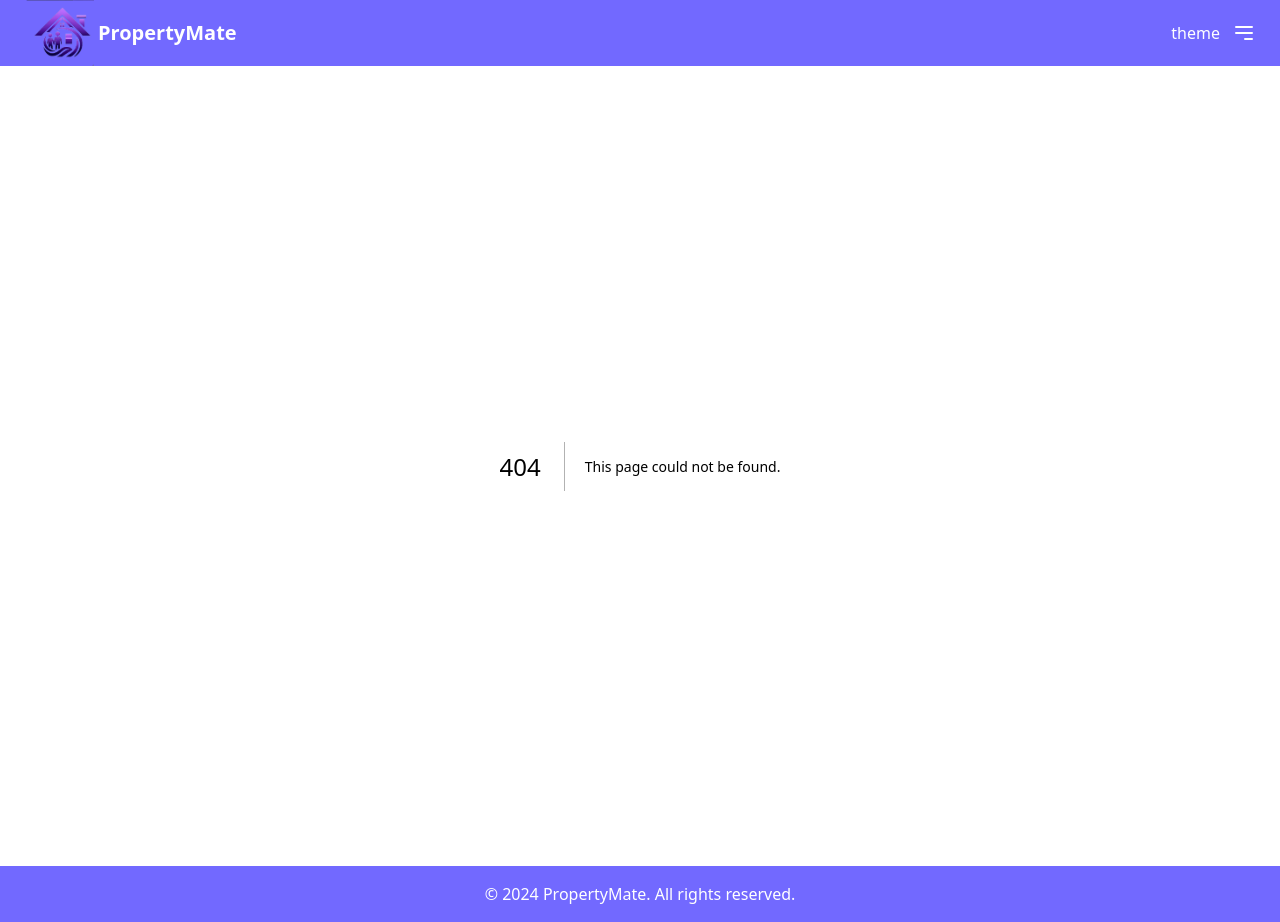
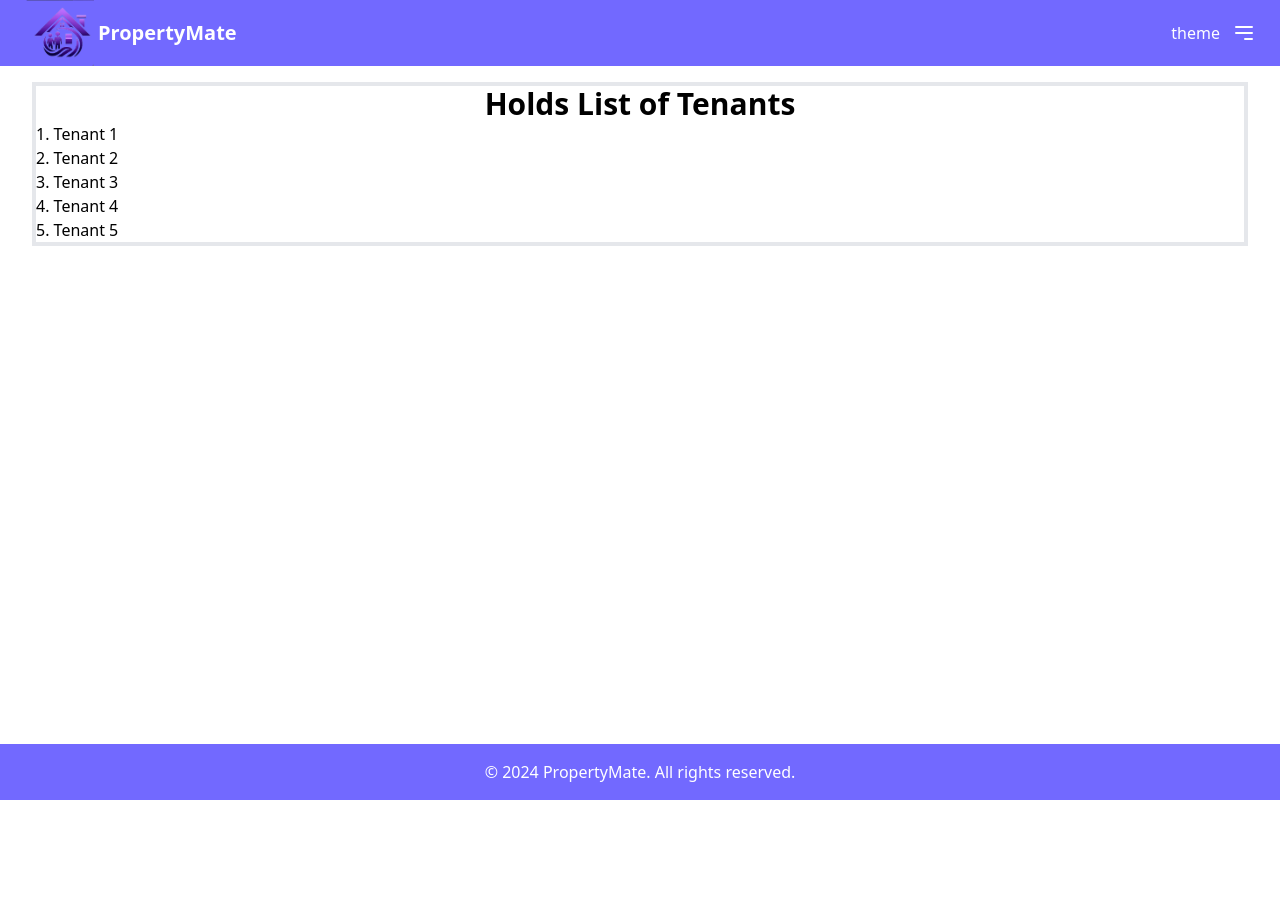
Before and after one commit to andrews-jonathanw/propertymate, a Next.js app: page /owner/tenants in a window 1280 px wide. Before the commit this address had no page. After the commit the page ends 800 px from the top, so only its background shows below. Built offline with nearby package versions, Linux system fonts and the light colour scheme.

Commit message:
Update page.js and Menu.js, add TenantsContainer.js

```diff
--- a/app/owner/properties/page.js
+++ b/app/owner/properties/page.js
@@ -80,7 +80,7 @@ export default function PropertyManagementPage() {
   });
 
   return (
-    <div className="flex flex-col items-center justify-center py-28 px-8">
+    <div className="flex flex-col items-center justify-center pt-4 px-8">
       {viewingProperty ? (
         <div className='w-full'>
         <PropertyViewer property={viewingProperty} onClose={() => {
--- /dev/null
+++ b/app/owner/tenants/page.js
@@ -0,0 +1,10 @@
+import React from 'react'
+import TenantsContainer from '@/components/ownerTenants/tenantsContainer'
+
+export default function page() {
+  return (
+    <div className='flex flex-col items-center justify-center pt-4 px-8'>
+      <TenantsContainer />
+    </div>
+  )
+}
--- a/app/tenant/home/page.js
+++ b/app/tenant/home/page.js
@@ -2,7 +2,7 @@ import React from 'react'
 
 export default function page() {
   return (
-    <div className='flex flex-col items-center justify-center p-28'>
+    <div className='flex flex-col items-center justify-center pt-4'>
       <h1>Currently viewing the Tenants Home Page</h1>
     </div>
   )
--- a/components/layout/Menu.js
+++ b/components/layout/Menu.js
@@ -48,7 +48,10 @@ export default function Menu({ showMenu, setShowMenu, userType, router, setUserT
                   router.push("/owner/properties");
                   setShowMenu(false);
                 }} icon={<FiFileText />}>Properties</Button>
-                <Button icon={<FiUsers />}>Tenants</Button>
+                <Button onClick={() => {
+                  router.push("/owner/tenants");
+                  setShowMenu(false);
+                }} icon={<FiUsers />}>Tenants</Button>
                 <Button onClick={() => {
                   router.push("/owner/documents");
                   setShowMenu(false);
--- /dev/null
+++ b/components/ownerTenants/TenantsContainer.js
@@ -0,0 +1,24 @@
+import React from 'react'
+
+export default function TenantsContainer() {
+  return (
+    <div className='w-full border-4'>
+        <h1 className='text-3xl font-bold text-center'>Holds List of Tenants</h1>
+        <div>
+          <p>1. Tenant 1</p>
+        </div>
+        <div>
+          <p>2. Tenant 2</p>
+        </div>
+        <div>
+          <p>3. Tenant 3</p>
+        </div>
+        <div>
+          <p>4. Tenant 4</p>
+        </div>
+        <div>
+          <p>5. Tenant 5</p>
+        </div>
+    </div>
+  )
+}
```
